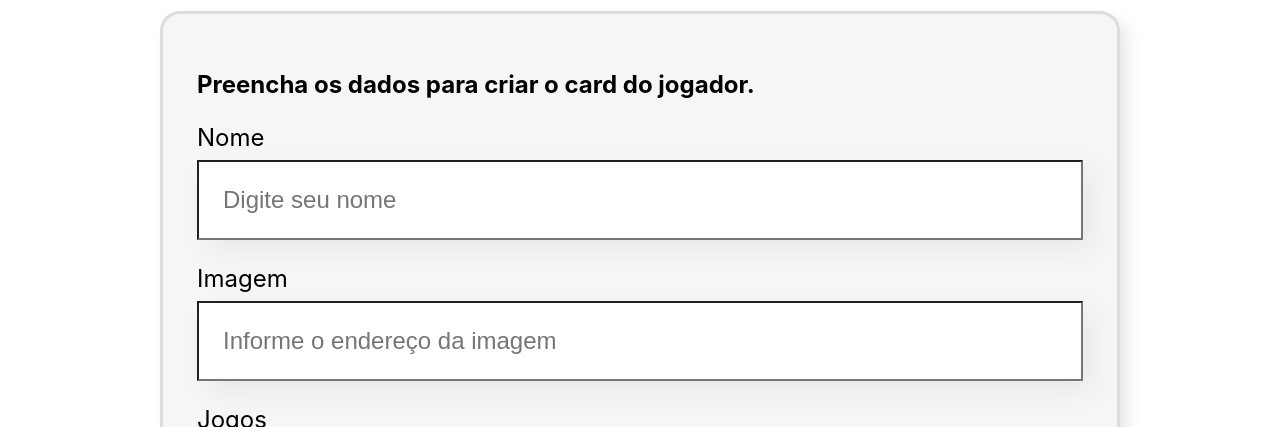
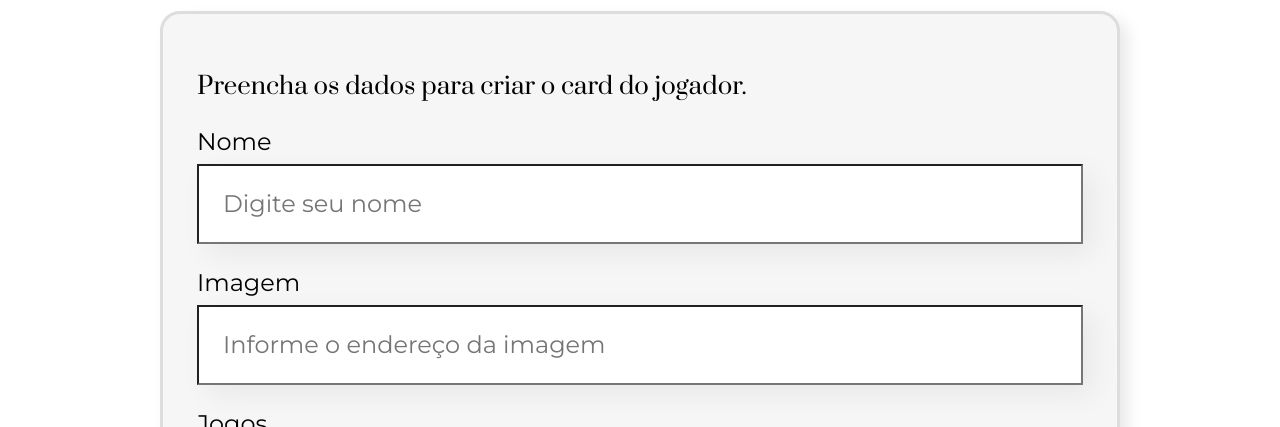
Before and after one commit to YasHirt/Jogano, a React (Create React App) app: page / in a window 1280 px wide. Shown: the part 373-800 px from the top of the page. Built offline with nearby package versions, Linux system fonts and the light colour scheme.

Commit message:
estilizando fontes

```diff
--- a/public/index.html
+++ b/public/index.html
@@ -1,14 +1,12 @@
 <!DOCTYPE html>
 <html lang="pt-br">
+
 <head>
   <meta charset="utf-8" />
   <link rel="icon" href="%PUBLIC_URL%/favicon.ico" />
   <meta name="viewport" content="width=device-width, initial-scale=1" />
   <meta name="theme-color" content="#000000" />
-    <meta
-      name="description"
-      content="Web site created using create-react-app"
-    />
+  <meta name="description" content="Web site created using create-react-app" />
   <link rel="apple-touch-icon" href="%PUBLIC_URL%/logo192.png" />
   <!--
       manifest.json provides metadata used when your web app is installed on a
@@ -24,8 +22,14 @@
       work correctly both with client-side routing and a non-root public URL.
       Learn how to configure a non-root public URL by running `npm run build`.
     -->
+  <link rel="preconnect" href="https://fonts.googleapis.com">
+  <link rel="preconnect" href="https://fonts.gstatic.com" crossorigin>
+  <link href="https://fonts.googleapis.com/css2?family=Prata&display=swap" rel="stylesheet">
+
+
   <title>Jogano</title>
 </head>
+
 <body>
   <noscript>You need to enable JavaScript to run this app.</noscript>
   <div id="root"></div>
@@ -40,4 +44,5 @@
       To create a production bundle, use `npm run build` or `yarn build`.
     -->
 </body>
+
 </html>
--- a/src/App.js
+++ b/src/App.js
@@ -2,7 +2,6 @@ import { useState } from 'react';
 import Banner from './componentes/Banner/Banner';
 import Formulario from './componentes/Formulario/Formulario';
 import Jogo from './componentes/Jogo/Jogo'
-import CardJogador from './componentes/CardJogador/CardJogador';
 
 const jogos = [
   {
--- a/src/componentes/CardJogador/CardJogador.js
+++ b/src/componentes/CardJogador/CardJogador.js
@@ -4,7 +4,7 @@ const CardJogador = (props) =>
 {
     return (
         <div className='jogador'>
-            <div className='cabecalho'>
+            <div className='cabecalho' style={{backgroundColor: props.corCabecalho}}>
                 <img src={props.imagem} alt='Foto  da Jogadora'/>
             </div>
             <div className='rodape'>
--- a/src/componentes/CardJogador/cardJogador.css
+++ b/src/componentes/CardJogador/cardJogador.css
@@ -5,18 +5,14 @@
 }
 
 .jogador .cabecalho {
-    background-color:  #F0F0F0;
+    /* background-color:  #F0F0F0; */
     border-radius: 10px 10px 0px 0px;
-    /* display: flex;
-    justify-content: center;
-    align-items: flex-end;*/
     height: 80px;
 
 }
 .jogador img {
     width: 100px;
     border-radius: 50%;
-    /* position: relative; */
     margin-bottom: -110px;
 
 }
@@ -29,15 +25,16 @@
     padding-bottom: 40px;
 }
 
-.colaborador .rodape h4 {
+.jogador .rodape h4 {
+    font-family: var(--fontTextoCorrido);
     color: #6278F7;
-    font-size: 18px;
+    font-size: 1.3rem;
     line-height: 22px;
-    font-weight: bold;
     margin-bottom: 8px;
 }
 
-.colaborador .rodape h5 {
+.jogador .rodape h5 {
+    font-family: var(--fontTextoCorrido);
     font-size: 18px;
     line-height: 22px;
     color: #212121;
--- a/src/componentes/Formulario/Formulario.css
+++ b/src/componentes/Formulario/Formulario.css
@@ -10,7 +10,20 @@
 }
 
 .section-login {
-   display: flex;
-   justify-content: center;
+    display: flex;
+    justify-content: center;
 
 }
+
+.form-login h2 {
+    font-family: var(--fonteTitulo);
+    font-weight: 400;
+    font-style: normal;
+}
+
+.form-login label, .form-login input::placeholder
+{
+    font-family: var(--fontTextoCorrido);
+    font-weight: 400;
+    font-style: normal;
+}
--- a/src/componentes/Formulario/Formulario.js
+++ b/src/componentes/Formulario/Formulario.js
@@ -14,7 +14,10 @@ const Formulario = (props) => {
     const aoSalvar = (e) => {
         e.preventDefault()
         console.log("Documento salvo =>", nome, imagem, lista)
-        props.aoColaboradorCadastrado({nome, imagem, lista}) //envio um objeto literal JS
+        props.aoColaboradorCadastrado({ nome, imagem, lista }) //envio um objeto literal JS
+        setImagem('')
+        setLista('')
+        setNome('')
     }
 
 
@@ -23,7 +26,7 @@ const Formulario = (props) => {
             <form className='form-login' onSubmit={aoSalvar} >
                 <h2>Preencha os dados para criar o card do jogador.</h2>
                 <CampoTexto valor={nome} aoAlterado={setNome} label="Nome" obrigatorio={true} placeholder="Digite seu nome" />
-                <CampoTexto valor={imagem} aoAlterado= {setImagem} label="Imagem" placeholder="Informe o endereço da imagem" />
+                <CampoTexto valor={imagem} aoAlterado={setImagem} label="Imagem" placeholder="Informe o endereço da imagem" />
                 <ListaSuspensa valor={lista} aoAlterado={setLista} label="Jogos" obrigatorio={true} itens={props.listaDeJogos} />
                 <Botao>
                     Criar Botão
--- a/src/componentes/Jogo/Jogo.js
+++ b/src/componentes/Jogo/Jogo.js
@@ -4,10 +4,11 @@ import "./Jogo.css"
 const Jogo = (props) =>
 {
     return (
-        <section className="sectionJogo" style={{backgroundColor: props.corPrimaria}}>
+
+       props.colaboradores.length > 0 && <section className="sectionJogo" style={{backgroundColor: props.corPrimaria}}>
             <h3 style={{ borderColor: props.corSecundaria}}>{props.nome}</h3>
             <div className="colaboradoes">
-            {props.colaboradores.map(colaborador => <CardJogador nome={colaborador.nome} imagem={colaborador.imagem}/>)}
+            {props.colaboradores.map(colaborador => <CardJogador corCabecalho={props.corSecundaria} nome={colaborador.nome} imagem={colaborador.imagem}/>)}
             </div>
         </section>
     )
--- a/src/componentes/ListaSuspensa/ListaSuspensa.css
+++ b/src/componentes/ListaSuspensa/ListaSuspensa.css
@@ -16,3 +16,9 @@
     margin-bottom: 8px;
     font-size: 24px;
 }
+.ListaSuspensa option
+{
+    font-family: var(--fontTextoCorrido);
+    font-weight: 400;
+    font-style: normal;
+}
--- a/src/index.css
+++ b/src/index.css
@@ -1,3 +1,6 @@
+
+@import url('https://fonts.googleapis.com/css2?family=Montserrat:ital,wght@0,100..900;1,100..900&display=swap');
+
 body {
   margin: 0;
   font-family: -apple-system, BlinkMacSystemFont, 'Segoe UI', 'Roboto', 'Oxygen',
@@ -15,7 +18,10 @@ code {
 *
 {
    box-sizing: border-box; /*Faz com que a largura e altura total do container contenham o padding */
-   /* overflow-x: hidden; */
-
 
 }
+:root
+{
+  --fonteTitulo: "Prata", serif;
+  --fontTextoCorrido: "Montserrat", sans-serif
+}
```
Lines whose indentation alone changed are shown as unchanged.
